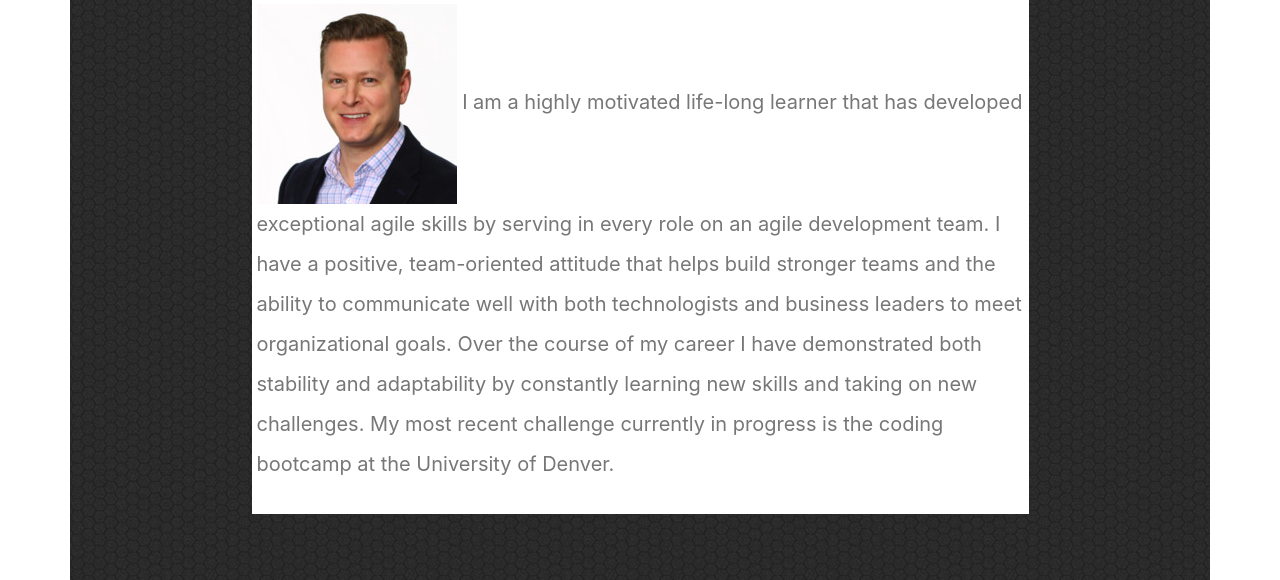
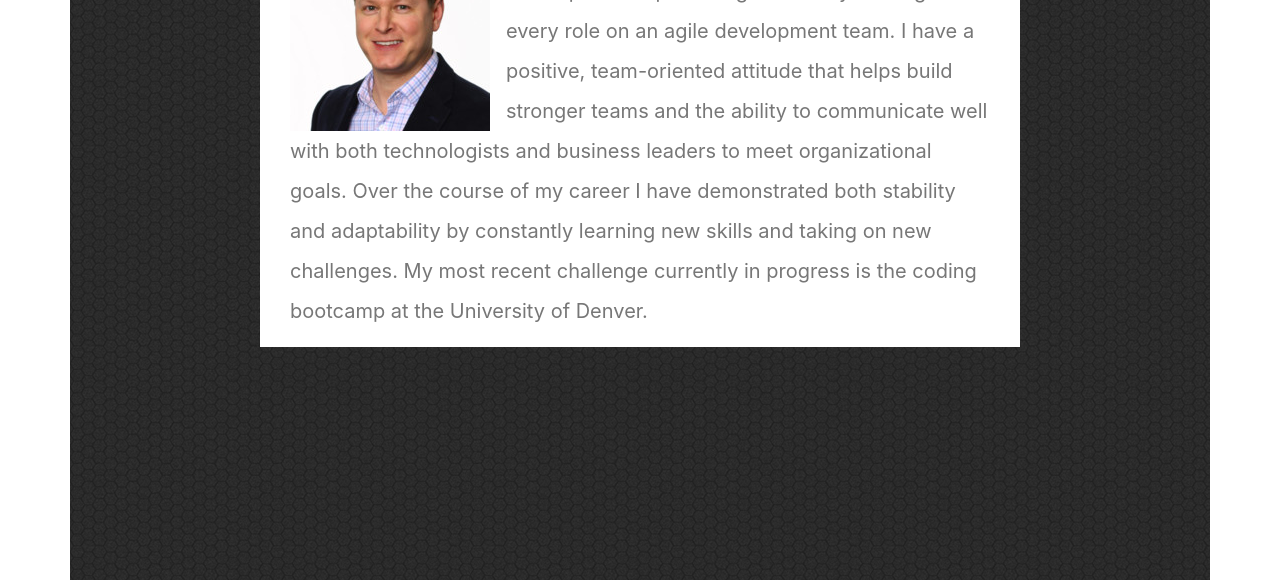
Before and after one commit to jmclark801/Bootstrap-Portfolio, a plain HTML site: page index.html in a window 1280 px wide. Shown: the part 197-777 px from the top of the page. Drawn offline with nearby package versions, Linux system fonts and the light colour scheme.

Commit message:
Continue index.html WIP

```diff
--- a/assets/css/styles.css
+++ b/assets/css/styles.css
@@ -26,17 +26,16 @@ a:hover {
   padding-bottom: 50px;
 }
 
-.row.white-background {
+.white-background {
   background: white;
-  margin: 0px 15% 0px;;
 }
 
 p {
   line-height: 2;
   font-size: 20px;
   color: #777;
-  padding: 0 15px 25px 15px;
-  margin: 5px;
+  /* padding: 0 15px 25px 15px; */
+  /* margin: 5px; */
 }
 
 .container.honeycomb-background {
@@ -120,6 +119,7 @@ footer {
   padding: 25px;
 }
 
+
 .submit-button {
   color: white;
   background-color: #3FAAA5;
--- a/index.html
+++ b/index.html
@@ -24,27 +24,35 @@
   </nav>
 
   <div class="container honeycomb-background">
-    <div class="row white-background ">
-        <div class="row content">
-          <h2 class="content-header col-md-12">About Me</h2>
+    <div class="row ">
+      <div class="col-md-2"></div>
+      <div class="col-md-8 white-background">
+        <div class="col-12 col-lg-2">
+            <img src="assets/images/profile.jpg" class="img-responsive float-left mr-3" alt="An image of a handsome man">
         </div>
-        <div class="row content">
-            <p class="clear-float"><img class="profile-image img-responsive" alt="profile picture of a handsome man" src="assets/images/profile.jpg">
-            I am a highly motivated life-long learner that has developed exceptional agile skills by serving in every role on an agile development team. I have a positive, team-oriented attitude that helps build stronger teams and the ability to communicate well with both technologists and business leaders to meet organizational goals. Over the course of my career I have demonstrated both stability and adaptability by constantly learning new skills and taking on new challenges. My most recent challenge currently in progress is the coding bootcamp at the University of Denver.
-            </p>
+        <div class="col-lg-12">
+            <p>
+                I am a highly motivated life-long learner that has developed exceptional agile skills by serving in every role on an agile development team. I have a positive, team-oriented attitude that helps build stronger teams and the ability to communicate well with both technologists and business leaders to meet organizational goals. Over the course of my career I have demonstrated both stability and adaptability by constantly learning new skills and taking on new challenges. My most recent challenge currently in progress is the coding bootcamp at the University of Denver.
+              </p>
         </div>
+      </div>
+      <div class="col-md-2"></div>
+      </div>
     </div>
   </div>
 
+
+
+
   <footer class="container">
     <div class="row">
-      <div class="col-md-3">
+      <div class="col-lg-3">
       </div>
-      <div class="col-md-5">
-          <img class="footer-image row inline" src="assets/images/logo_transparent.png">
+      <div class="col-lg-5">
+          <img class="footer-image row inline img-fluid" src="assets/images/logo_transparent.png">
           © Copyright Jim Clark 2019 | All Rights Reserved
       </div>
-      <div class="col-md-3">
+      <div class="col-lg-3">
       </div>
     </div>
   </footer>
```
